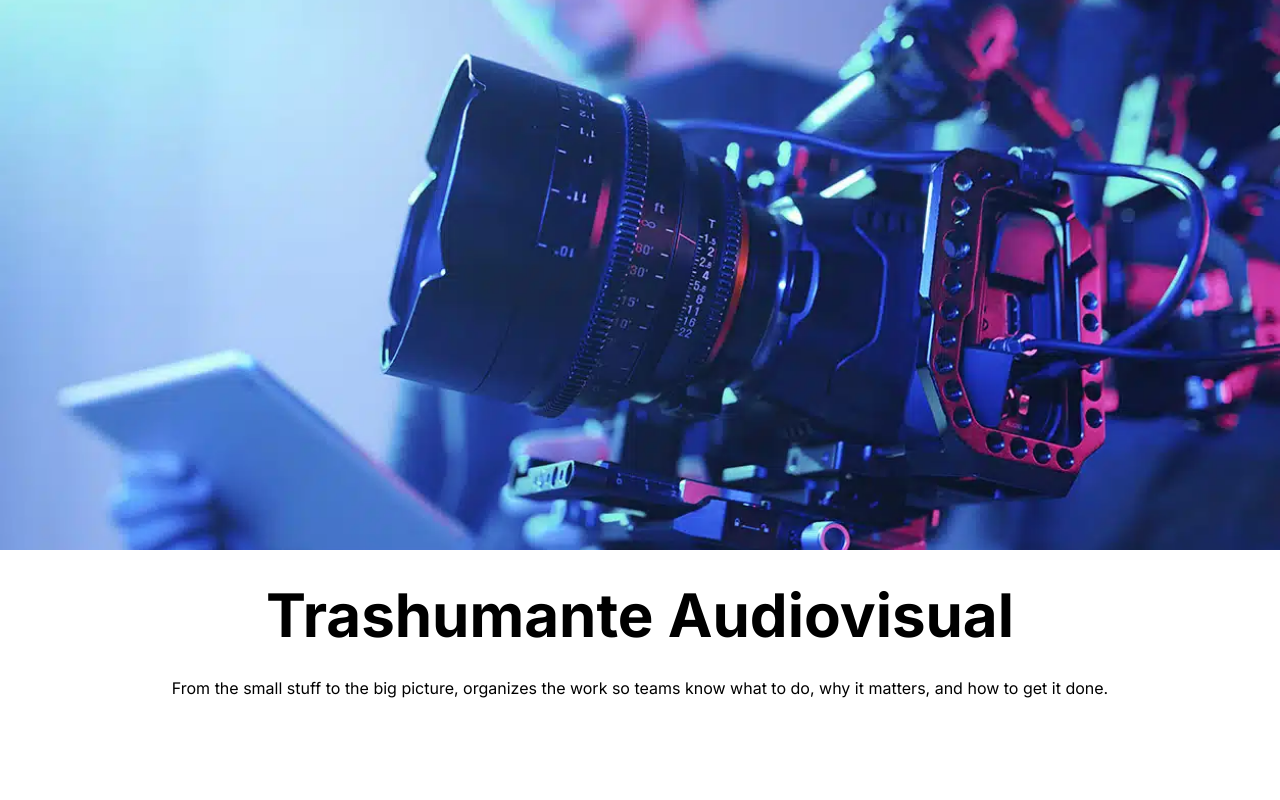
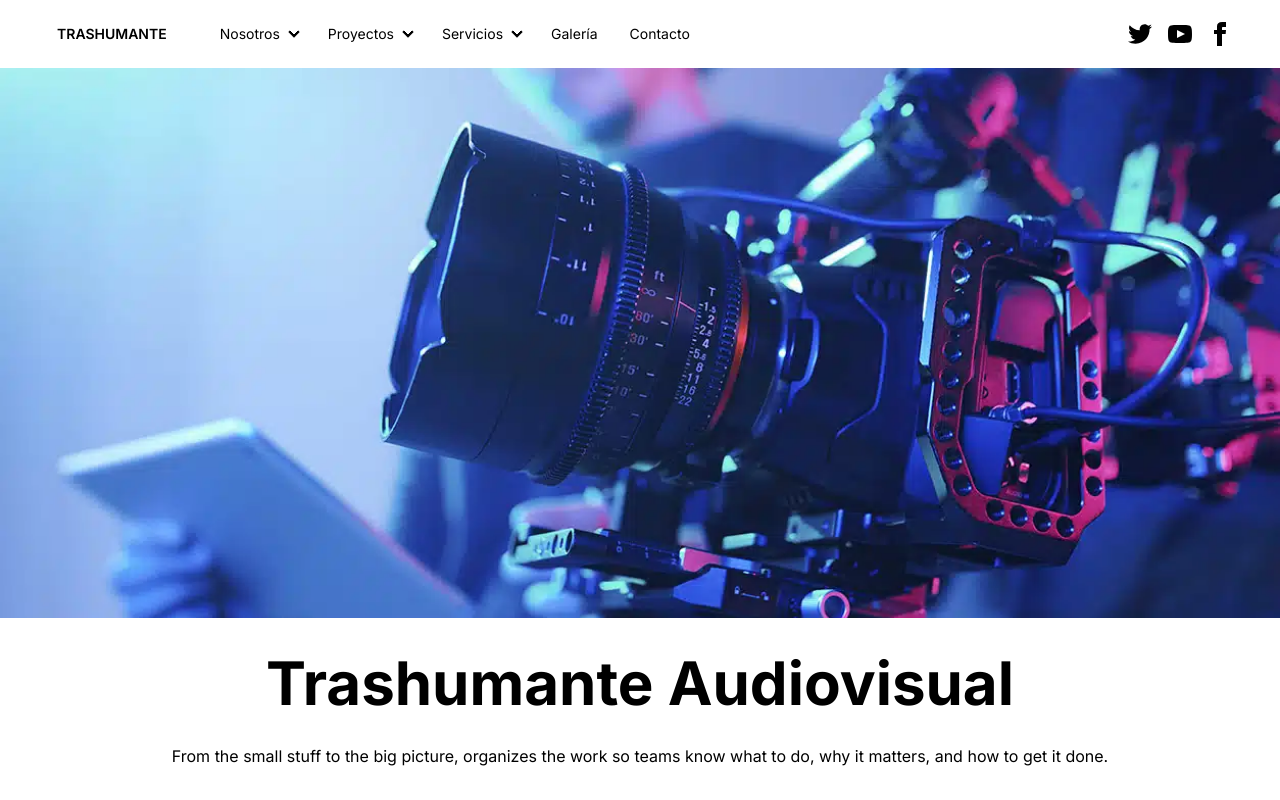
Before and after one commit to CatalinaScheleff/Trashumante-Project, a Next.js app: page / in a window 1280 px wide. Built offline with nearby package versions, Linux system fonts and the light colour scheme.

Commit message:
Inicio y Navbar

```diff
--- /dev/null
+++ b/src/app/contacto/page.jsx
@@ -0,0 +1,7 @@
+const Contacto = () => {
+    return (
+        <div>Contacto</div>
+     );
+}
+
+export default Contacto;
--- a/src/app/layout.js
+++ b/src/app/layout.js
@@ -1,5 +1,6 @@
 import { Inter } from "next/font/google";
 import "./globals.css";
+import Navbar from "@/components/Navbar";
 
 const inter = Inter({ subsets: ["latin"] });
 
@@ -11,7 +12,10 @@
 export default function RootLayout({ children }) {
   return (
     <html lang="en" >
-      <body className={inter.className}>{children}</body>
+      <body className={inter.className}>
+        <Navbar/>
+        {children}
+        </body>
     </html>
   );
 }
--- a/src/app/page.js
+++ b/src/app/page.js
@@ -1,10 +1,28 @@
-import Hero1 from "@/components/Hero1";
+
 
 
 export default function Inicio() {
   return (
     <main>
-    <Hero1/>
+     <div
+        className="hero h-[550px] bg-cover bg-center"
+        style={{ backgroundImage: `url(/inicio.png)` }}
+      >
+
+      </div>
+      <div className="text-center m-5">
+        <div>
+          <h1 className="text-[60px] font-bold">Trashumante Audiovisual</h1>
+        </div>
+
+        <div className="m-4">
+          <p>
+            From the small stuff to the big picture, organizes the work so teams
+            know what to do, why it matters, and how to get it done.
+          </p>
+
+        </div>
+      </div>
     </main>
   );
 }
--- a/src/components/Hero1.jsx
+++ /dev/null
@@ -1,27 +0,0 @@
-const Hero1 = () => {
-    return (
-        <>
-             <div
-        className="hero h-[550px] bg-cover bg-center"
-        style={{ backgroundImage: `url(/inicio.png)` }}
-      >
-
-      </div>
-      <div className="text-center m-5">
-        <div>
-          <h1 className="text-[60px] font-bold">Trashumante Audiovisual</h1>
-        </div>
-
-        <div className="m-4">
-          <p>
-            From the small stuff to the big picture, organizes the work so teams
-            know what to do, why it matters, and how to get it done.
-          </p>
-
-        </div>
-      </div>
-        </>
-     );
-}
-
-export default Hero1;
--- a/src/components/Navbar.jsx
+++ b/src/components/Navbar.jsx
@@ -0,0 +1,70 @@
+const Navbar = () => {
+    return (
+        <div className="navbar bg-base-100 px-10">
+        <div className="navbar-start">
+
+          <div className="dropdown">
+            <div tabIndex={0} role="button" className="btn btn-ghost lg:hidden">
+              <svg xmlns="http://www.w3.org/2000/svg" className="h-5 w-5" fill="none" viewBox="0 0 24 24" stroke="currentColor"><path strokeLinecap="round" strokeLinejoin="round" strokeWidth="2" d="M4 6h16M4 12h8m-8 6h16" /></svg>
+            </div>
+
+            <ul tabIndex={0} className="menu menu-sm dropdown-content mt-3 z-[1] p-2 shadow bg-base-100 rounded-box w-52">
+              <li><a>Item 1</a></li>
+              <li>
+                <a>Parent</a>
+                <ul className="p-2">
+                  <li><a>Submenu 1</a></li>
+                  <li><a>Submenu 2</a></li>
+                </ul>
+              </li>
+              <li><a>Item 3</a></li>
+            </ul>
+
+          </div>
+
+          <a className="btn btn-ghost text-sm">TRASHUMANTE</a>
+        <div className="navbar-center hidden mx-4 lg:flex">
+          <ul className="menu menu-horizontal px-1">
+            <li>
+              <details>
+                <summary>Nosotros</summary>
+                <ul className="p-2">
+                  <li><a>Submenu 1</a></li>
+                  <li><a>Submenu 2</a></li>
+                </ul>
+              </details>
+            </li>
+            <li>
+              <details>
+                <summary>Proyectos</summary>
+                <ul className="p-2">
+                  <li><a>Submenu 1</a></li>
+                  <li><a>Submenu 2</a></li>
+                </ul>
+              </details>
+            </li>
+            <li>
+              <details>
+                <summary>Servicios</summary>
+                <ul className="p-2">
+                  <li><a>Submenu 1</a></li>
+                  <li><a>Submenu 2</a></li>
+                </ul>
+              </details>
+            </li>
+            <li><a>Galería</a></li>
+            <li><a>Contacto</a></li>
+          </ul>
+        </div>
+        </div>
+        <div className="navbar-end">
+        <a><svg xmlns="http://www.w3.org/2000/svg" width="24" height="24" viewBox="0 0 24 24" className="fill-current mx-2"><path d="M24 4.557c-.883.392-1.832.656-2.828.775 1.017-.609 1.798-1.574 2.165-2.724-.951.564-2.005.974-3.127 1.195-.897-.957-2.178-1.555-3.594-1.555-3.179 0-5.515 2.966-4.797 6.045-4.091-.205-7.719-2.165-10.148-5.144-1.29 2.213-.669 5.108 1.523 6.574-.806-.026-1.566-.247-2.229-.616-.054 2.281 1.581 4.415 3.949 4.89-.693.188-1.452.232-2.224.084.626 1.956 2.444 3.379 4.6 3.419-2.07 1.623-4.678 2.348-7.29 2.04 2.179 1.397 4.768 2.212 7.548 2.212 9.142 0 14.307-7.721 13.995-14.646.962-.695 1.797-1.562 2.457-2.549z"></path></svg>
+    </a>
+    <a><svg xmlns="http://www.w3.org/2000/svg" width="24" height="24" viewBox="0 0 24 24" className="fill-current mx-2"><path d="M19.615 3.184c-3.604-.246-11.631-.245-15.23 0-3.897.266-4.356 2.62-4.385 8.816.029 6.185.484 8.549 4.385 8.816 3.6.245 11.626.246 15.23 0 3.897-.266 4.356-2.62 4.385-8.816-.029-6.185-.484-8.549-4.385-8.816zm-10.615 12.816v-8l8 3.993-8 4.007z"></path></svg></a>
+    <a><svg xmlns="http://www.w3.org/2000/svg" width="24" height="24" viewBox="0 0 24 24" className="fill-current mx-2"><path d="M9 8h-3v4h3v12h5v-12h3.642l.358-4h-4v-1.667c0-.955.192-1.333 1.115-1.333h2.885v-5h-3.808c-3.596 0-5.192 1.583-5.192 4.615v3.385z"></path></svg></a>
+        </div>
+      </div>
+     );
+}
+
+export default Navbar;
```
